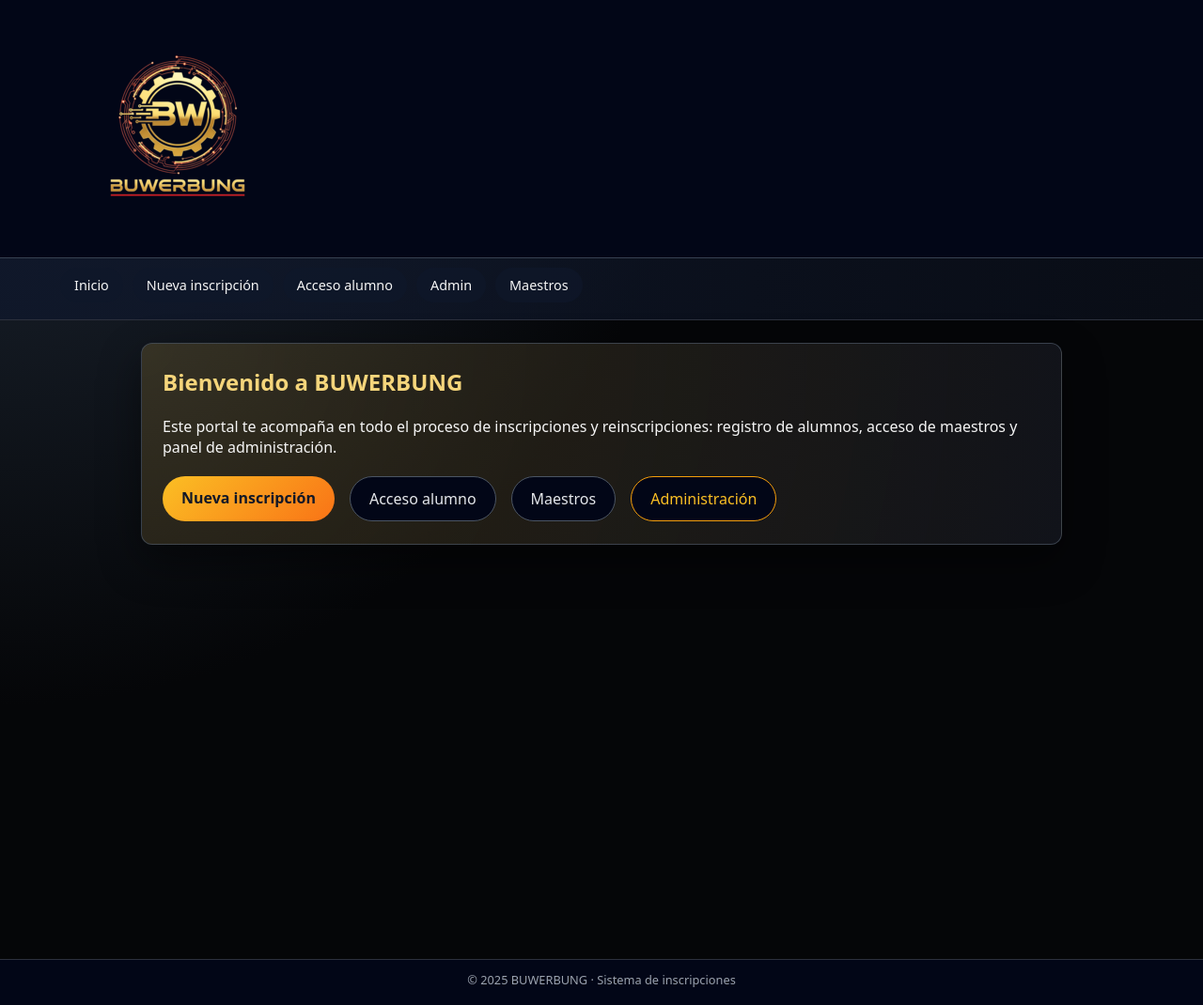
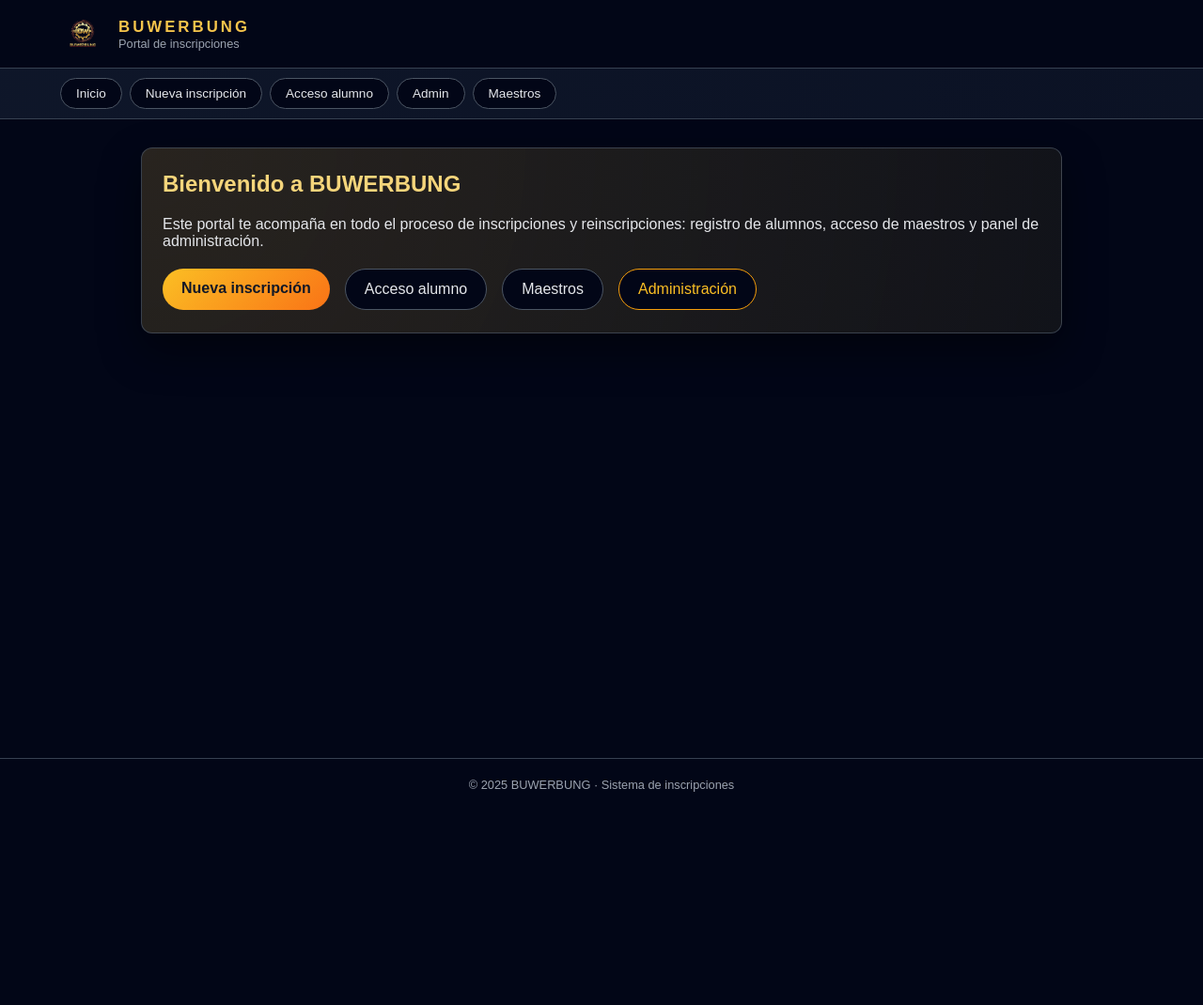
Before and after one commit to gerardotuz/prototipos, a Flask app: page / in a window 1280 px wide. Shown: the whole page at 94% size. After the commit the page ends 843 px from the top, so only its background shows below. Run offline with Flask 3, Linux system fonts and the light colour scheme.

Commit message:
Refactor base.html for improved layout and styling
Updated the layout and styles of the base HTML template.

```diff
--- a/templates/base.html
+++ b/templates/base.html
@@ -3,35 +3,67 @@
 <head>
     <meta charset="UTF-8">
     <title>{% block titulo %}BUWERBUNG{% endblock %}</title>
+
+    <!-- HOJA DE ESTILOS GLOBAL -->
     <link rel="stylesheet" href="{{ url_for('static', filename='style.css') }}">
+
     {% block extra_head %}{% endblock %}
 </head>
-<body>
+<body style="margin:0;font-family:Arial, sans-serif;background:#020617;color:#e5e7eb;">
 
+    <!-- HEADER -->
+    <header style="background:#020617;border-bottom:1px solid #374151;padding:12px 5vw;">
+        <div style="display:flex;align-items:center;gap:14px;">
 
-    <header style="background:#020617;border-bottom:1px solid #374151;padding:12px 5vw;">
-    <div style="display:flex;align-items:center;gap:12px;">
+            <!-- LOGO -->
+            <div style="display:flex;align-items:center;justify-content:center;">
+                <!-- 👇 IMPORTANTE: NO usar diagonal inicial -->
+                <img
+                    src="{{ url_for('static', filename='img/bw_logo.png') }}"
+                    alt="BUWERBUNG"
+                    style="height:48px;width:auto;border-radius:8px;"
+                >
+            </div>
 
-     <div class="bw-logo-text">
-    <img src="{{ url_for('static', filename='/img/bw_logo.png') }}" alt="BUWERBUNG" class="bw-logo-img">
+            <!-- TEXTO -->
+            <div>
+                <h1 style="margin:0;font-size:1.05rem;letter-spacing:0.18em;color:#f5c44b;text-transform:uppercase;">
+                    BUWERBUNG
+                </h1>
+                <p style="margin:0;font-size:0.8rem;color:#9ca3af;">
+                    Portal de inscripciones
+                </p>
+            </div>
+
         </div>
-    </div>
-  </header>
+    </header>
 
-    <nav class="bw-nav">
-        <a href="/">Inicio</a>
-        <a href="/registro">Nueva inscripción</a>
-        <a href="/login">Acceso alumno</a>
-        <a href="/admin/login">Admin</a>
-        <a href="/maestro/login">Maestros</a>
+    <!-- NAV -->
+    <nav style="
+        background:linear-gradient(90deg,rgba(15,23,42,0.95),rgba(15,23,42,0.7));
+        border-bottom:1px solid #374151;
+        padding:10px 5vw;
+        display:flex;
+        flex-wrap:wrap;
+        gap:8px;
+    ">
+        <a href="/" style="padding:8px 16px;border-radius:999px;background:#020617;border:1px solid #4b5563;color:#e5e7eb;text-decoration:none;font-size:0.85rem;">Inicio</a>
+        <a href="/registro" style="padding:8px 16px;border-radius:999px;background:#020617;border:1px solid #4b5563;color:#e5e7eb;text-decoration:none;font-size:0.85rem;">Nueva inscripción</a>
+        <a href="/login" style="padding:8px 16px;border-radius:999px;background:#020617;border:1px solid #4b5563;color:#e5e7eb;text-decoration:none;font-size:0.85rem;">Acceso alumno</a>
+        <a href="/admin/login" style="padding:8px 16px;border-radius:999px;background:#020617;border:1px solid #4b5563;color:#e5e7eb;text-decoration:none;font-size:0.85rem;">Admin</a>
+        <a href="/maestro/login" style="padding:8px 16px;border-radius:999px;background:#020617;border:1px solid #4b5563;color:#e5e7eb;text-decoration:none;font-size:0.85rem;">Maestros</a>
     </nav>
 
-    <main class="bw-main">
-        {% block contenido %}{% endblock %}
+    <!-- CONTENIDO -->
+    <main class="bw-main" style="padding:30px 5vw 40px;">
+        {% block contenido %}
+        {% endblock %}
     </main>
 
-    <footer class="bw-footer">
+    <!-- FOOTER -->
+    <footer class="bw-footer" style="text-align:center;padding:20px 10px;font-size:0.8rem;color:#9ca3af;border-top:1px solid #374151;">
         © 2025 BUWERBUNG · Sistema de inscripciones
     </footer>
+
 </body>
 </html>
```
